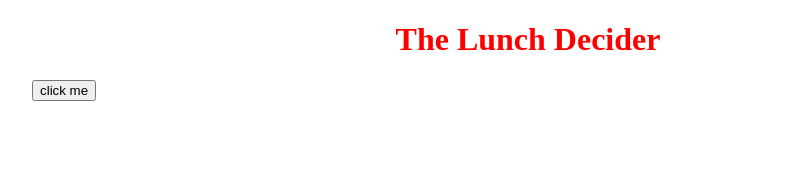
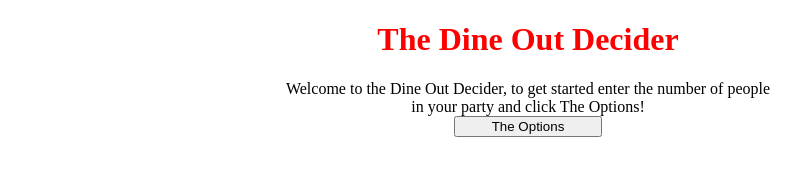
Before and after one commit to gbrack95/W3200-Assign1, a plain HTML site: page index.html in a window 1280 px wide. Shown: the whole page, without its empty margins (112-913 px from the left). Drawn offline with Linux system fonts and the light colour scheme.

Commit message:
added description and layout

```diff
--- a/index.html
+++ b/index.html
@@ -3,12 +3,15 @@
     <head>
         <meta charset="utf-8">
         <link rel="stylesheet" href="style.css">
-        <title>indecisive</title>
+        <title>Dine Out Decider</title>
     </head>
     <body>
         <div class="wrapper">
-            <h1 id="title">The Lunch Decider</h1>
-            <button id="button">click me</button>
+            <h1 id="title">The Dine Out Decider</h1>
+            <p>
+                Welcome to the Dine Out Decider, to get started enter the number of people in your party and click The Options!
+            </p>
+            <button id="button">The Options</button>
         </div>
         <script src="app.js"></script>
     </body>
--- a/style.css
+++ b/style.css
@@ -12,3 +12,16 @@ body {
     text-align: center;
     color: red;
 }
+
+p {
+    margin: auto;
+    text-align: center;
+    max-width: 50%;
+}
+
+#button {
+    margin: auto;
+    display: block;
+    text-align: center;
+    width: 15%;
+}
```
